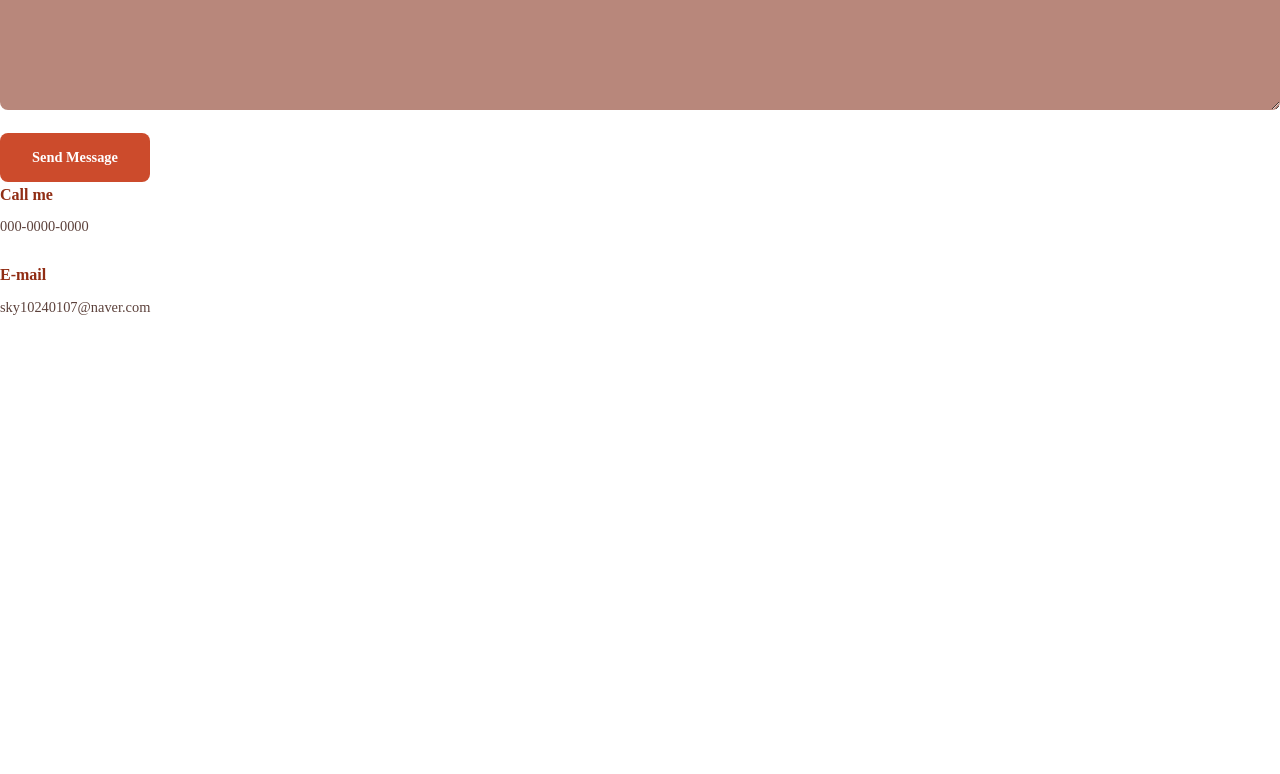
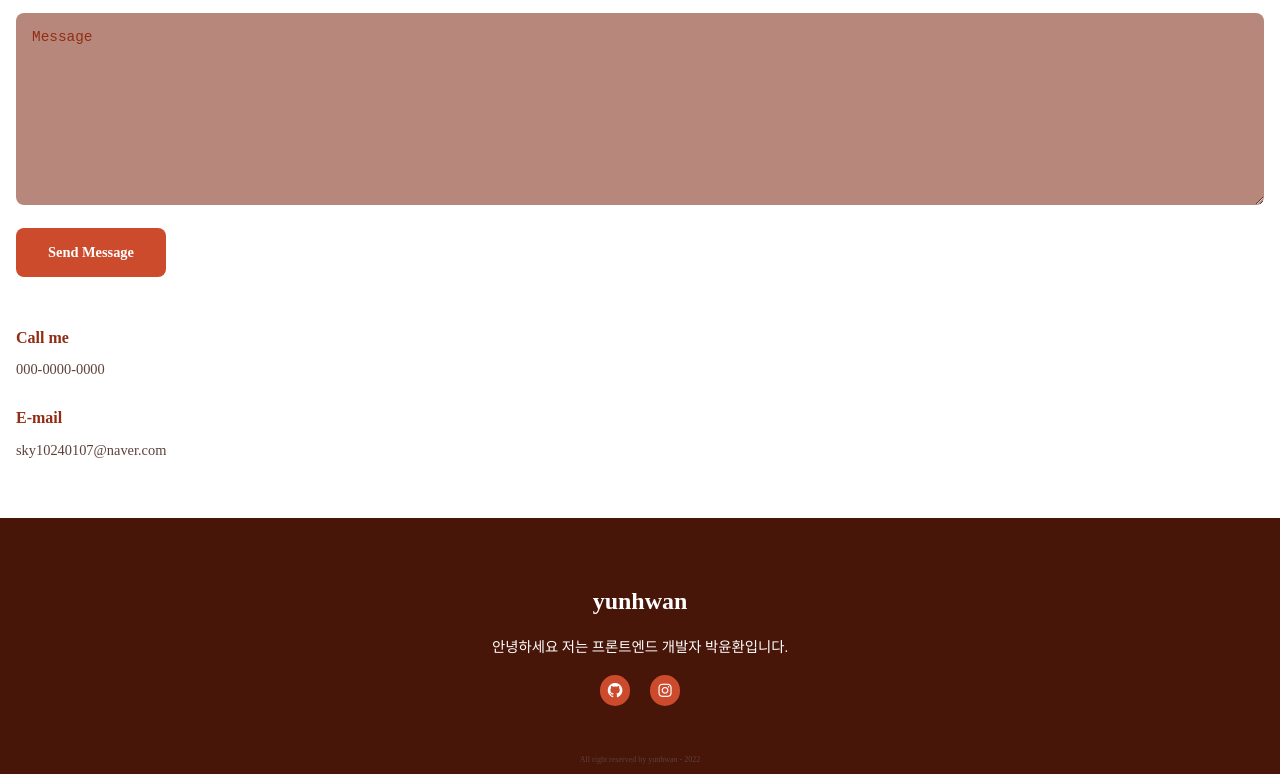
Before and after one commit to yunhwan98/portfolio, a plain HTML site: page index.html in a window 1280 px wide. Shown: the part 3588-4362 px from the top of the page. Before the commit the page ends 3963 px from the top, so only its background shows below. Drawn offline with nearby package versions, Linux system fonts and the light colour scheme.

Commit message:
footer 생성

```diff
--- a/assets/css/style.css
+++ b/assets/css/style.css
@@ -2,17 +2,20 @@
   --header-height: 3rem;
   --nav-width: 324px;
 
+  /*bold*/
   --font-medium: 500;
   --font-semi-bold: 600;
   --font-bold: 700;
 
+  /*colors*/
   --first-color: #cc4b2c;
   --first-color-dark: #912d14;
   --first-color-darken: #481509;
   --text-color: #5c413b;
-  --text-color-light: #b8877b;
-  --text-color-ligthen: #f0b4a5;
+  --first-color-light: #b8877b;
+  --first-color-lighten: #ffffff;
 
+  /*size*/
   --h1-font-size: 1.5rem;
   --h2-font-size: 1.25rem;
   --h3-font-size: 1rem;
@@ -20,7 +23,7 @@
   --small-font-size: 0.7rem;
   --smaller-font-size: 0.5rem;
 
-  /*Margenes*/
+  /*margin*/
   --mb-1: 0.5rem;
   --mb-2: 1rem;
   --mb-3: 1.5rem;
@@ -30,6 +33,7 @@
   /*z-index*/
   --z-fixed: 100;
 }
+
 @media screen and (min-width: 768px) {
   :root {
     --header-height: 3rem;
@@ -363,6 +367,7 @@ img {
 
 .education_content {
   display: grid;
+  row-gap: 2rem;
   grid-template-columns: 1fr max-content 1fr;
 }
 
@@ -376,6 +381,11 @@ img {
 .education_specialty {
   display: block;
   font-size: var(--smaller-font-size);
+}
+
+.education_year,
+.education_university {
+  text-align: right;
 }
 
 .education_time {
@@ -500,3 +510,44 @@ img {
   display: block;
   padding-left: 1rem;
 }
+
+/*footer*/
+.footer {
+  background-color: var(--first-color-darken);
+  color: var(--first-color-lighten);
+  text-align: center;
+}
+
+.footer_title {
+  font-size: var(--h1-font-size);
+  margin-bottom: var(--mb-2);
+}
+
+.footer_description {
+  margin-bottom: var(--mb-2);
+}
+
+.footer_social {
+  margin-bottom: 3rem;
+}
+
+.footer_link {
+  display: inline-flex;
+  background-color: var(--first-color);
+  color: var(--first-color-lighten);
+  font-size: 1.1rem;
+  border-radius: 50%;
+  padding: 0.4rem;
+  margin: 0 var(--mb-1);
+  transition: 0.3s;
+}
+
+.footer_link:hover {
+  background-color: var(--first-color-lighten);
+  color: var(--first-color);
+}
+
+.footer_copy {
+  font-size: var(--smaller-font-size);
+  color: var(--text-color);
+}
--- a/index.html
+++ b/index.html
@@ -169,7 +169,7 @@
 
           <div>
             <h3 class="education_race">Diploma Development</h3>
-            <span class="education_university">Frontend</span>
+            <span class="education_speciality">Frontend</span>
           </div>
 
           <div>
@@ -184,7 +184,7 @@
 
           <div>
             <h3 class="education_race">Diploma Development</h3>
-            <span class="education_university">Frontend</span>
+            <span class="education_speciality">Frontend</span>
           </div>
 
           <div>
@@ -199,7 +199,7 @@
 
           <div>
             <h3 class="education_race">Diploma Development</h3>
-            <span class="education_specialty">Frontend</span>
+            <span class="education_speciality">Frontend</span>
           </div>
       </div>
     </section>
@@ -246,7 +246,7 @@
       <span class="section-subtitle">Contact me</span>
       <h2 class="section-title">Get In Touch</h2>
 
-      <div class="contact_container bd-gird">
+      <div class="contact_container bd-grid">
         <form action="" class="contact_form">
           <div class="contact_inputs">
             <input type="text" placeholder="Name" class="contact_input">
@@ -276,7 +276,22 @@
 
     </section>
 
+    <!--footer-->
+    <footer class="footer section">
+      <div class="footer_container bd_grid">
+        <h1 class="footer_title">yunhwan</h1>
+        <p class="footer_description">안녕하세요 저는 프론트엔드 개발자 박윤환입니다.</p>
 
+        <div class="footer_social">
+          <a href="#" class="footer_link"><i class='bx bxl-github'></i></a>
+          <a href="#" class="footer_link"><i class='bx bxl-instagram' ></i></a>
+
+        </div>
+
+        <p class="footer_copy">All right reserved by yunhwan - 2022</p>
+      </div>
+
+    </footer>
 
 
     <!--JS-->
```
